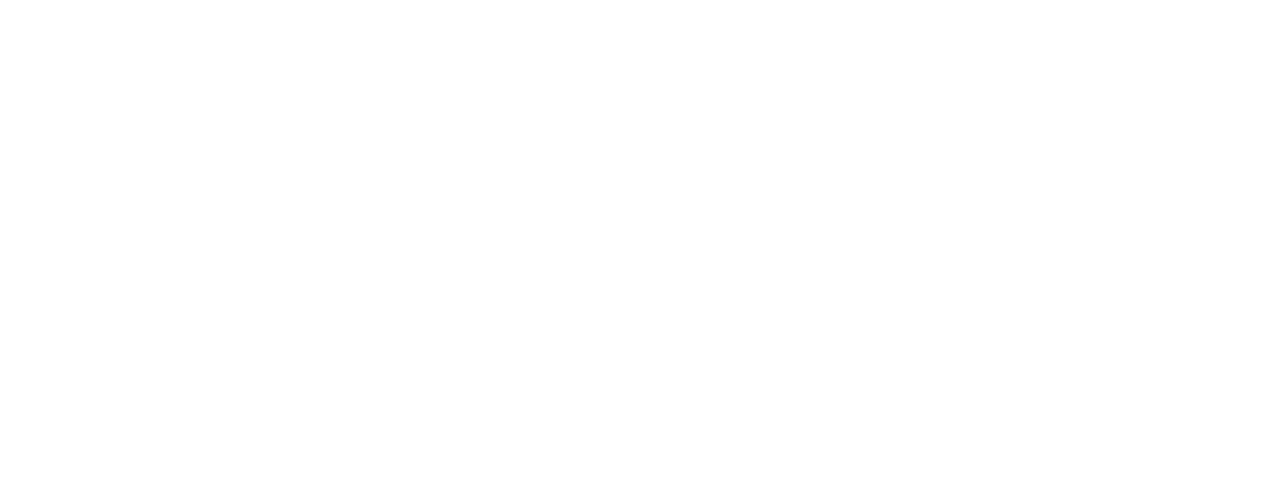
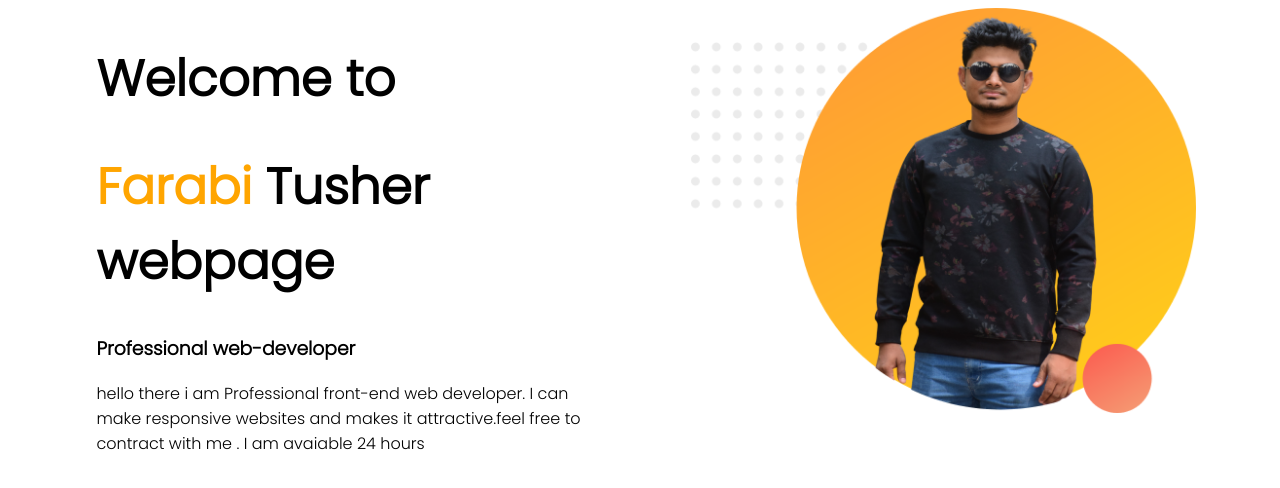
Before and after one commit to farabitusher/recreate-first-potfolio, a plain HTML site: page index.html in a window 1280 px wide. Drawn offline with Linux system fonts and the light colour scheme.

Commit message:
added first section

```diff
--- a/index.html
+++ b/index.html
@@ -5,8 +5,20 @@
     <meta http-equiv="X-UA-Compatible" content="IE=edge">
     <meta name="viewport" content="width=device-width, initial-scale=1.0">
     <title>showoff webpage</title>
+    <link rel="preconnect" href="https://fonts.gstatic.com">
+    <link href="https://fonts.googleapis.com/css2?family=Poppins:wght@300&display=swap" rel="stylesheet">
+    <link rel="stylesheet" href="style.css">
 </head>
 <body>
+   <div class="half-width">
+        <h1>Welcome to  </h1>
+        <h1><span class="name-highlight"> Farabi</span>  Tusher webpage</h1>
+        <h3>Professional web-developer</h3>
+        <p>hello there i am Professional front-end web developer. I can make responsive websites and makes it attractive.feel free to contract with me . I am avaiable 24 hours</p>
+   </div>
+   <div class="half-width">
+        <img src="images/profile1.png" alt="">
+   </div>
 
 </body>
 </html>
--- /dev/null
+++ b/style.css
@@ -0,0 +1,20 @@
+body{
+    font-family: 'poppins',sans-serif;
+}
+h1{
+font-size: 50px;
+font-family: 'Poppins', sans-serif;
+}
+.name-highlight{
+    color: orange;
+}
+.half-width{
+    width: 40%;
+    float: left;
+    margin-left: 5%;
+
+    padding-left: 2%;
+}
+.half-width img{
+    width: 100%;
+}
```
Also changed, not shown: images/dream-bg.png (renamed from dream-bg.png), images/exp-bg.png (renamed from exp-bg.png), images/jhankar.png (renamed from jhankar.png), images/jhankar2.png (renamed from jhankar2.png), images/my-bg.png (renamed from my-bg.png), images/my-bg2.png (renamed from my-bg2.png), images/profile1.png (added), images/top-banner.png (renamed from top-banner.png), 1 other file.
